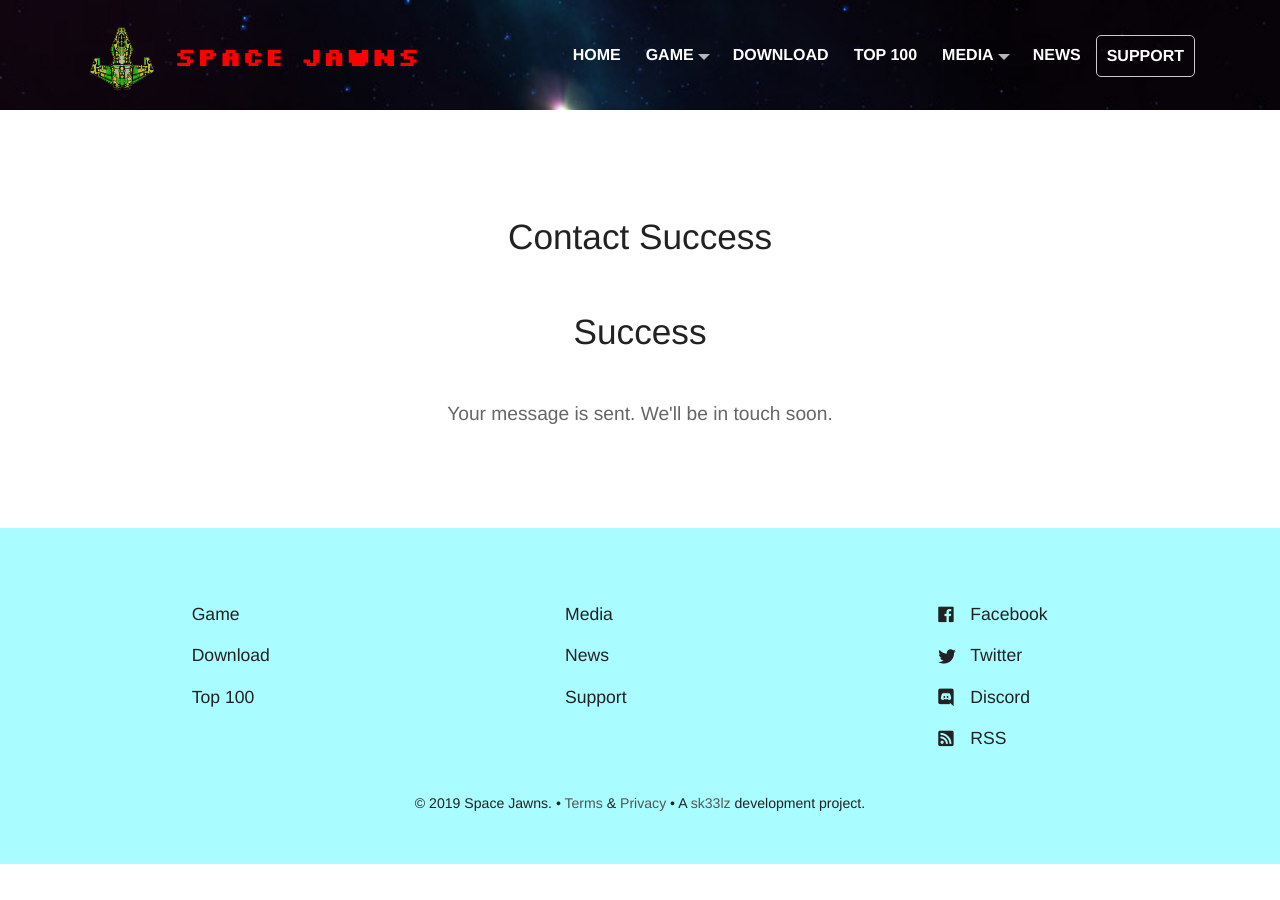
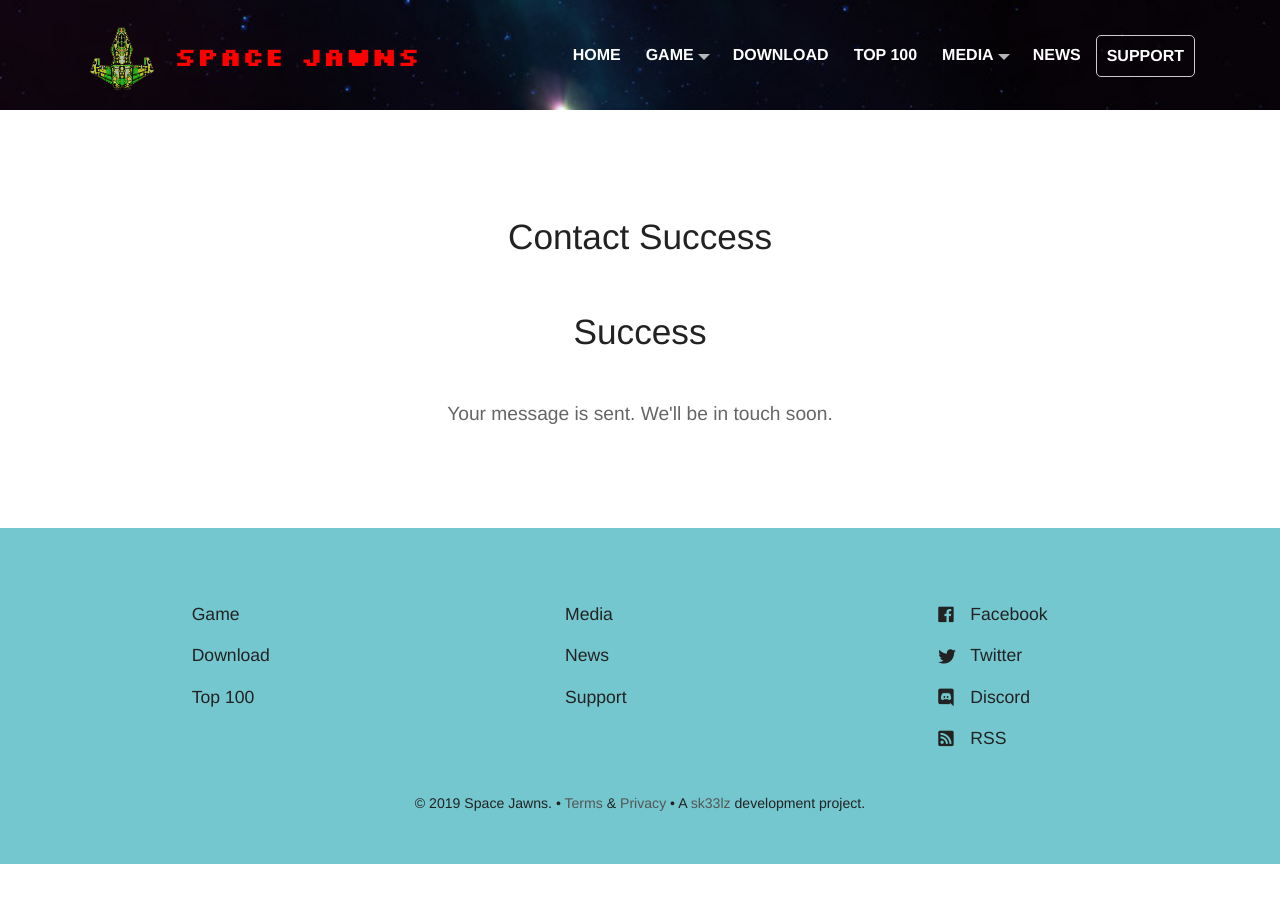
Before and after one commit to sk33lz/spacejawns, a Jekyll site: the page built from docs/pages/contact-success.md, in a window 1280 px wide. Built offline with Jekyll 4.4.1, drawn with Linux system fonts in a browser that asks for light colours; nearby versions of some CDN libraries.

Commit message:
Finishing touches.

```diff
--- a/docs/_sass/footer.scss
+++ b/docs/_sass/footer.scss
@@ -70,7 +70,7 @@ footer {
 	padding: 50px 0 50px 0;
 	font-size: 1.1em;
 	position: relative;
-	background: rgba(141, 251, 255, .75);
+	background: #74c7cf;
 	color: #fff;
 
 	.copyright {
```
